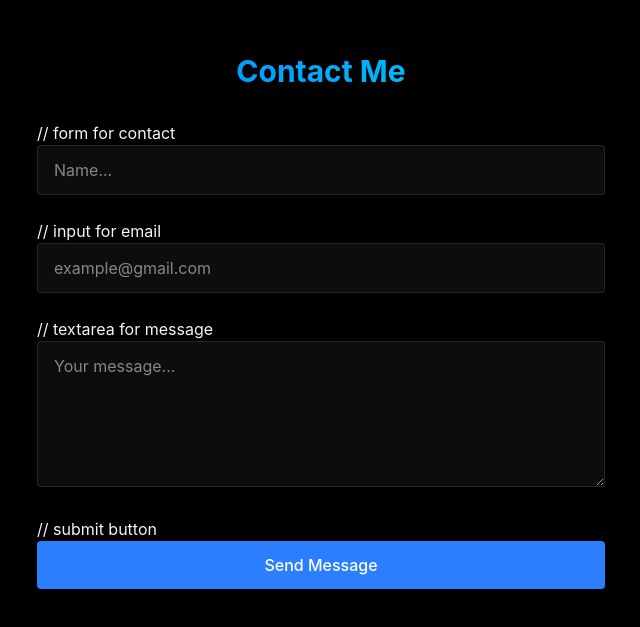
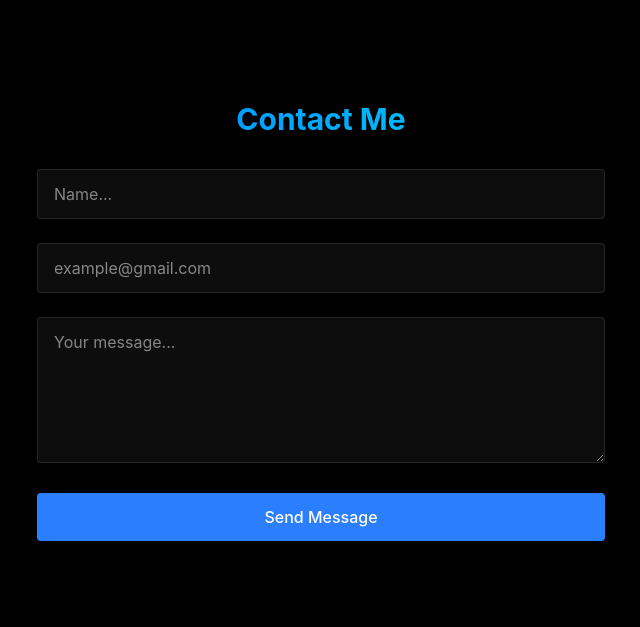
Before and after one commit to elijahwren/wrendev-portfolio, a React (Vite) app: page / in a window 1280 px wide. Shown: the part 2655-3282 px from the top of the page, without its empty margins (319-959 px from the left). Built offline with nearby package versions, Linux system fonts and the light colour scheme.

Commit message:
final touches

```diff
--- a/src/components/sections/Contact.jsx
+++ b/src/components/sections/Contact.jsx
@@ -45,7 +45,6 @@ export const Contact = () => {
                 </RevealOnScroll>
 
                 <RevealOnScroll>
-                    // form for contact
                     <form className="space-y-6" onSubmit={handleSubmit}>
                         <div className="relative">
                             <input
@@ -59,7 +58,6 @@ export const Contact = () => {
                                 onChange={(e) => setFormData({ ...formData, name: e.target.value })}
                             />
                         </div>
-                        // input for email
                         <div className="relative">
                             <input
                                 type="email"
@@ -72,7 +70,6 @@ export const Contact = () => {
                                 onChange={(e) => setFormData({ ...formData, email: e.target.value })}
                             />
                         </div>
-                        // textarea for message
                         <div className="relative">
                             <textarea
                                 id="message"
@@ -85,7 +82,6 @@ export const Contact = () => {
                                 onChange={(e) => setFormData({ ...formData, message: e.target.value })}
                             />
                         </div>
-                        // submit button
                         <button
                             type="submit"
                             className="w-full bg-blue-500 text-white py-3 px-6 rounded font-medium transition relative overflow-hidden hover:-translate-y-0.5 hover:shadow-[0_0_15px_rgba(59, 130, 246, 0.4)]"
```
